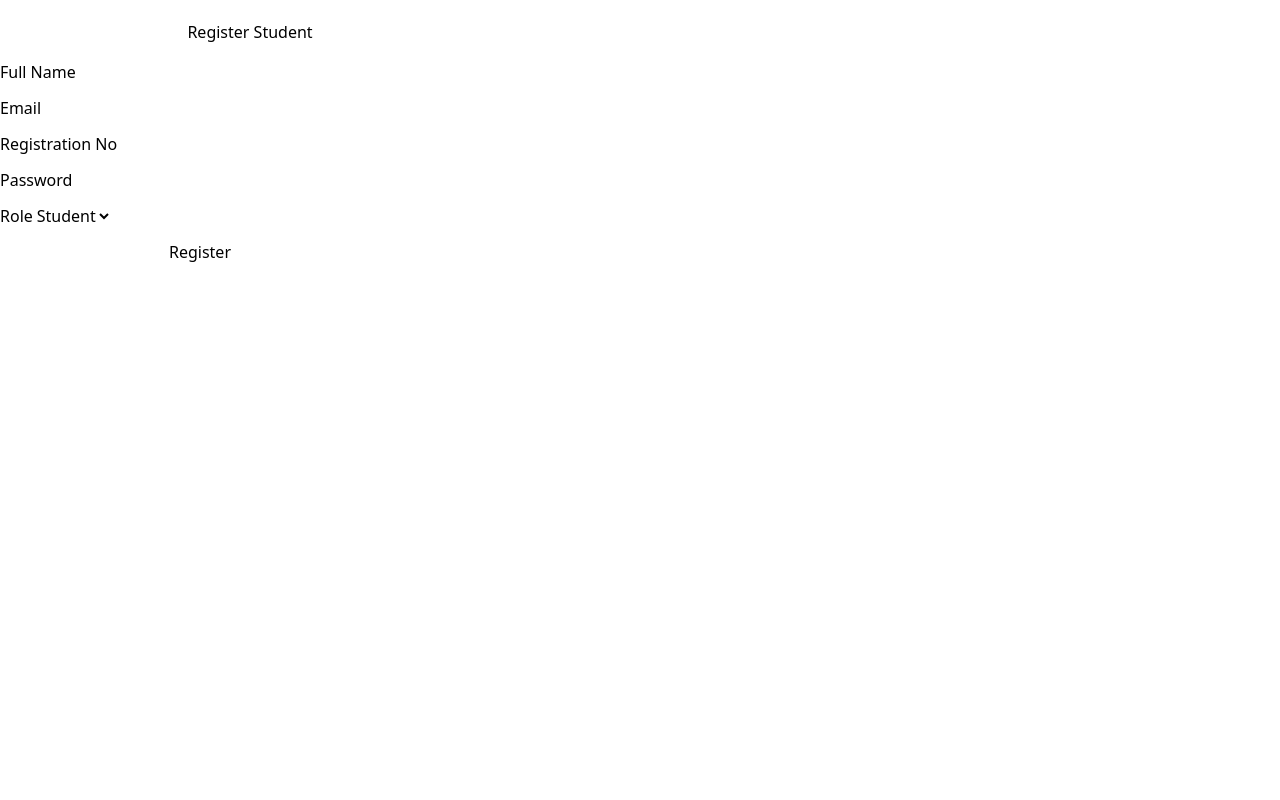
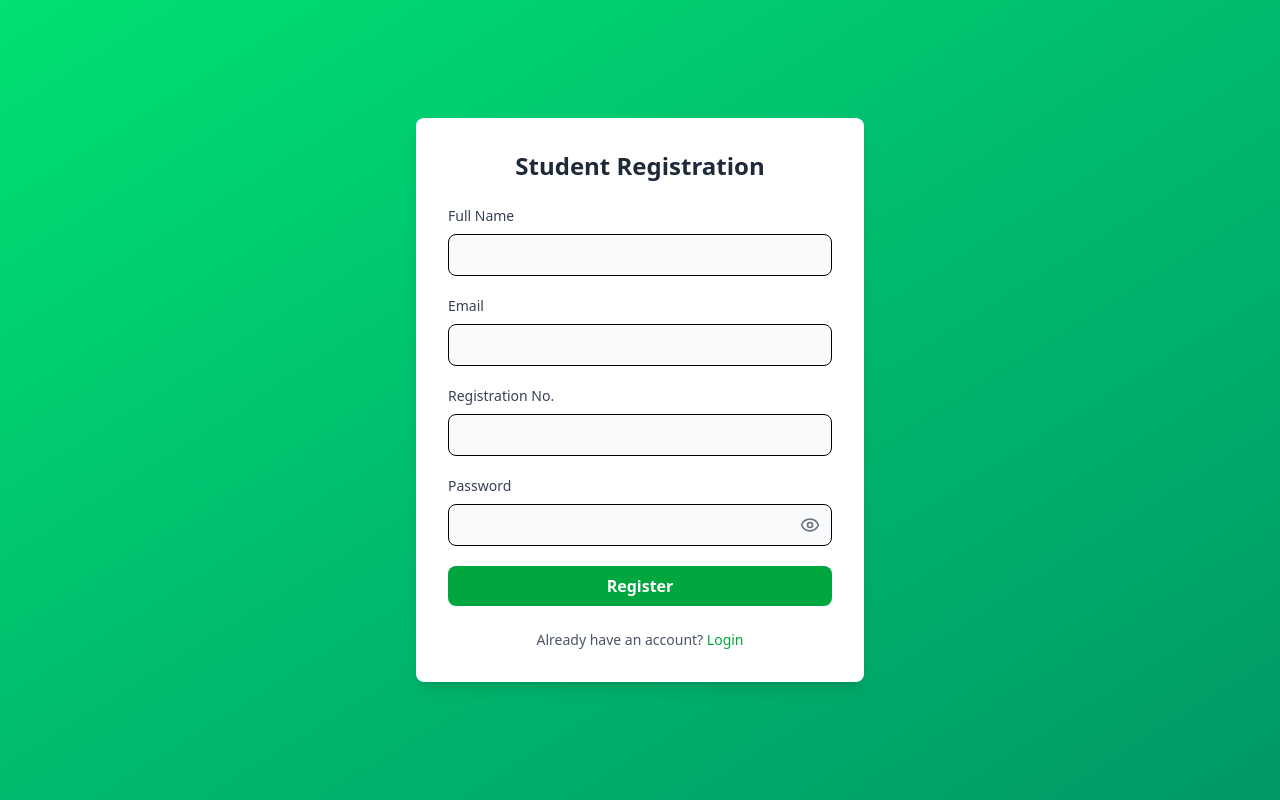
Before and after one commit to rajat290/GetPay-Complete-Fee-Managemet-System, a React (Vite) app in the folder frontend/: page /register in a window 1280 px wide. Built offline with nearby package versions, Linux system fonts and the light colour scheme.

Commit message:
update Register.jsx UI

```diff
--- a/frontend/src/pages/Register.jsx
+++ b/frontend/src/pages/Register.jsx
@@ -1,111 +1,113 @@
 import { useState } from "react";
-import { useNavigate } from "react-router-dom";
-import api from "../services/api";
+import { Link } from "react-router-dom";
+import { Eye, EyeOff } from "lucide-react";
 
-function Register() {
+export default function Register() {
+  const [showPassword, setShowPassword] = useState(false);
   const [formData, setFormData] = useState({
     name: "",
     email: "",
     registrationNo: "",
     password: "",
-    role: "student", // default student
   });
-  const [error, setError] = useState("");
-  const [success, setSuccess] = useState("");
-  const navigate = useNavigate();
 
   const handleChange = (e) => {
     setFormData({ ...formData, [e.target.name]: e.target.value });
   };
 
-  const handleSubmit = async (e) => {
+  const handleSubmit = (e) => {
     e.preventDefault();
-    setError("");
-    setSuccess("");
-
-    try {
-      await api.post("/auth/register", formData);
-      setSuccess("Registration successful! Please login.");
-      setTimeout(() => navigate("/"), 2000); // redirect to login
-    } catch (err) {
-      setError(err.response?.data?.message || "Registration failed");
-    }
+    console.log("Register Submitted:", formData);
+    // 👉 Yaha API call karna hai
   };
 
   return (
-    <div className="container mt-5" style={{ maxWidth: "500px" }}>
-      <h2 className="text-center mb-4">Register Student</h2>
-      <form onSubmit={handleSubmit}>
-        {error && <div className="alert alert-danger">{error}</div>}
-        {success && <div className="alert alert-success">{success}</div>}
-
-        <div className="mb-3">
-          <label className="form-label">Full Name</label>
+    <div className="min-h-screen flex items-center justify-center bg-gradient-to-br from-green-400 to-emerald-600 dark:from-gray-800 dark:to-gray-900">
+      <div className="bg-white dark:bg-gray-800 shadow-lg rounded-lg w-full max-w-md p-8">
+        <h2 className="text-2xl font-bold text-center text-gray-800 dark:text-white mb-6">
+          Student Registration
+        </h2>
+        <form onSubmit={handleSubmit} className="space-y-5">
+          <div>
+            <label className="block text-sm font-medium text-gray-700 dark:text-gray-300">
+              Full Name
+            </label>
             <input
               type="text"
               name="name"
-            className="form-control"
               value={formData.name}
               onChange={handleChange}
               required
+              className="w-full mt-2 px-4 py-2 border rounded-lg bg-gray-50 dark:bg-gray-700 dark:text-white focus:ring-2 focus:ring-green-500"
             />
           </div>
 
-        <div className="mb-3">
-          <label className="form-label">Email</label>
+          <div>
+            <label className="block text-sm font-medium text-gray-700 dark:text-gray-300">
+              Email
+            </label>
             <input
               type="email"
               name="email"
-            className="form-control"
               value={formData.email}
               onChange={handleChange}
               required
+              className="w-full mt-2 px-4 py-2 border rounded-lg bg-gray-50 dark:bg-gray-700 dark:text-white focus:ring-2 focus:ring-green-500"
             />
           </div>
 
-        <div className="mb-3">
-          <label className="form-label">Registration No</label>
+          <div>
+            <label className="block text-sm font-medium text-gray-700 dark:text-gray-300">
+              Registration No.
+            </label>
             <input
               type="text"
               name="registrationNo"
-            className="form-control"
               value={formData.registrationNo}
               onChange={handleChange}
               required
+              className="w-full mt-2 px-4 py-2 border rounded-lg bg-gray-50 dark:bg-gray-700 dark:text-white focus:ring-2 focus:ring-green-500"
             />
           </div>
 
-        <div className="mb-3">
-          <label className="form-label">Password</label>
+          <div>
+            <label className="block text-sm font-medium text-gray-700 dark:text-gray-300">
+              Password
+            </label>
+            <div className="relative mt-2">
               <input
-            type="password"
+                type={showPassword ? "text" : "password"}
                 name="password"
-            className="form-control"
                 value={formData.password}
                 onChange={handleChange}
                 required
+                className="w-full px-4 py-2 border rounded-lg bg-gray-50 dark:bg-gray-700 dark:text-white focus:ring-2 focus:ring-green-500"
               />
+              <button
+                type="button"
+                onClick={() => setShowPassword(!showPassword)}
+                className="absolute inset-y-0 right-3 flex items-center text-gray-500 dark:text-gray-300"
+              >
+                {showPassword ? <EyeOff size={20} /> : <Eye size={20} />}
+              </button>
+            </div>
           </div>
 
-        <div className="mb-3">
-          <label className="form-label">Role</label>
-          <select
-            name="role"
-            className="form-select"
-            value={formData.role}
-            onChange={handleChange}
+          <button
+            type="submit"
+            className="w-full bg-green-600 hover:bg-green-700 text-white font-bold py-2 rounded-lg transition"
           >
-            <option value="student">Student</option>
-            <option value="admin">Admin</option>
-          </select>
-        </div>
-
-        <button type="submit" className="btn btn-success w-100">
             Register
           </button>
         </form>
+
+        <p className="mt-6 text-center text-sm text-gray-600 dark:text-gray-300">
+          Already have an account?{" "}
+          <Link to="/" className="text-green-600 dark:text-green-400 hover:underline">
+            Login
+          </Link>
+        </p>
+      </div>
     </div>
   );
 }
-
-export default Register;
```
Lines whose indentation alone changed are shown as unchanged.
